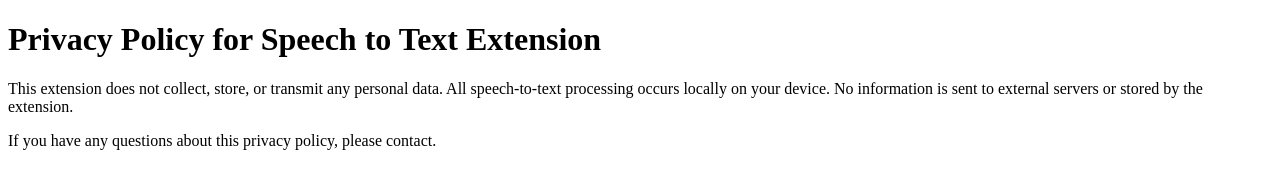
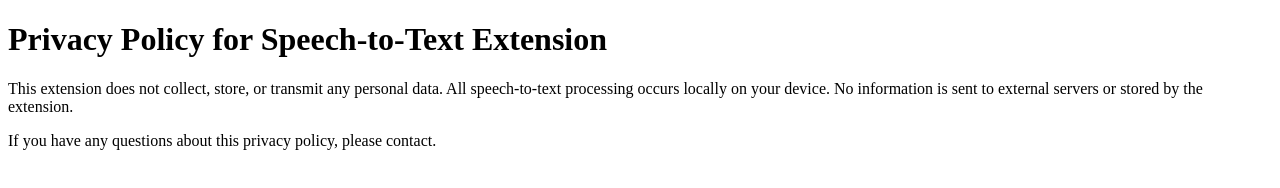
Before and after one commit to Sreenivas-Reddy-S/peech-to-text-privacy-policy, a plain HTML site: page index.html in a window 1280 px wide. Drawn offline with Linux system fonts and the light colour scheme.

Commit message:
Update index.html
updated

```diff
--- a/index.html
+++ b/index.html
@@ -6,7 +6,7 @@
   <title>Privacy Policy</title>
 </head>
 <body>
-  <h1>Privacy Policy for Speech to Text Extension </h1>
+  <h1>Privacy Policy for Speech-to-Text Extension</h1>
   <p>This extension does not collect, store, or transmit any personal data. All speech-to-text processing occurs locally on your device. No information is sent to external servers or stored by the extension.</p>
   <p>If you have any questions about this privacy policy, please contact.</p>
 </body>
```
